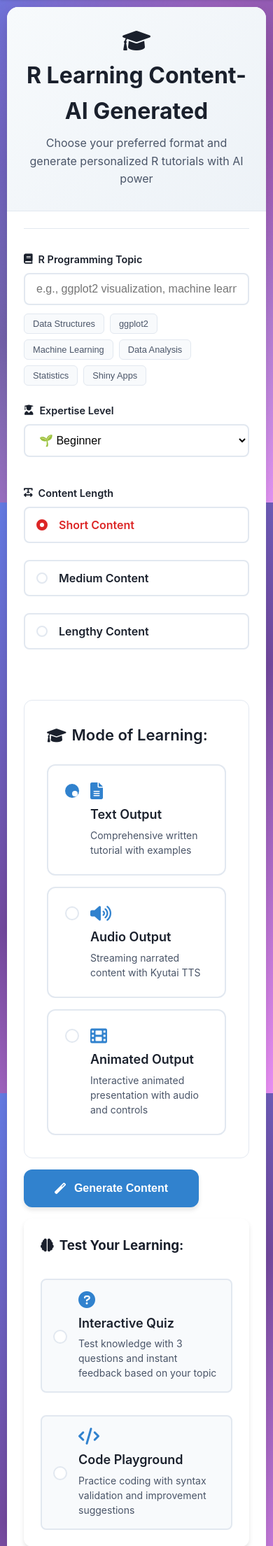
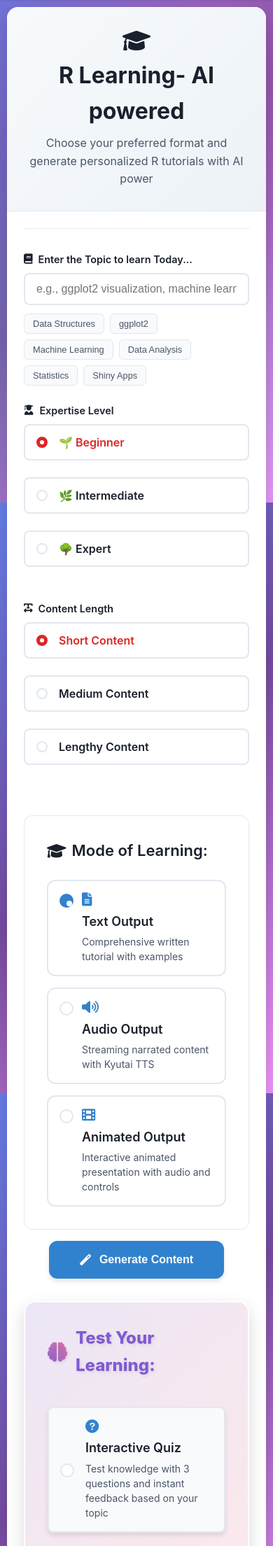
Before and after one commit to grprakasam/LMSAI, a Flask app: page / in a window 390 px wide. Shown: the part 126-2335 px from the top of the page at 70% size. Run offline with Flask 3, Linux system fonts and the light colour scheme; data that the repository does not hold is empty; parts of the project's set-up code (start-up, migrations or seed data) failed here and were passed over; some libraries are stand-ins or nearby versions.

Commit message:
feat: Enhanced UI with radio buttons for expertise and improved learning section
- Changed Expertise Level from dropdown to radio button options
- Updated Mode of Learning to display in same line with reduced icon sizes
- Renamed "R programming topic" to "Enter the Topic to learn Today..."
- Renamed "R Learning Content- AI Generated" to "R Learning- AI powered"
- Enhanced Test Your Learning section with visual improvements:
  * Added gradient backgrounds and shadow effects
  * Improved typography with larger fonts and text shadows
  * Added hover animations and shimmer effects
  * Enhanced mobile responsiveness
- Center-aligned the Generate Content button

🤖 Generated with [Claude Code](https://claude.ai/code)

Co-Authored-By: Claude <noreply@anthropic.com>

```diff
--- a/static/dashboard.css
+++ b/static/dashboard.css
@@ -202,22 +202,25 @@ body::before {
 }
 
 .radio-group {
-    display: grid;
-    grid-template-columns: repeat(auto-fit, minmax(280px, 1fr));
+    display: flex;
+    flex-wrap: wrap;
     gap: 1rem;
+    justify-content: space-between;
 }
 
 .radio-option {
     position: relative;
     display: flex;
     align-items: flex-start;
-    gap: 1rem;
-    padding: 1.5rem;
+    gap: 0.75rem;
+    padding: 1rem;
     border: 2px solid var(--border-color);
     border-radius: var(--radius-lg);
     background: var(--surface-white);
     cursor: pointer;
     transition: all 0.3s ease;
+    flex: 1;
+    min-width: 200px;
 }
 
 .radio-option:hover {
@@ -283,7 +286,7 @@ body::before {
 }
 
 .option-content i {
-    font-size: 1.5rem;
+    font-size: 1.2rem;
     color: var(--accent-blue);
     margin-bottom: 0.5rem;
     display: block;
@@ -350,13 +353,31 @@ body::before {
     cursor: pointer;
     transition: all 0.3s ease;
     margin-top: 1rem;
+    box-shadow: var(--shadow-md);
+    position: relative;
+    overflow: hidden;
 }
 
 .quiz-option:hover {
     border-color: var(--accent-purple);
-    background: rgba(128, 90, 213, 0.05);
-    transform: translateY(-2px);
-    box-shadow: var(--shadow-md);
+    background: linear-gradient(135deg, rgba(128, 90, 213, 0.1) 0%, rgba(255, 107, 107, 0.1) 100%);
+    transform: translateY(-3px);
+    box-shadow: var(--shadow-lg);
+}
+
+.quiz-option::before {
+    content: '';
+    position: absolute;
+    top: 0;
+    left: -100%;
+    width: 100%;
+    height: 100%;
+    background: linear-gradient(90deg, transparent, rgba(255, 255, 255, 0.4), transparent);
+    transition: left 0.5s ease;
+}
+
+.quiz-option:hover::before {
+    left: 100%;
 }
 
 .quiz-option input[type="radio"]:checked + .radio-custom {
@@ -2643,26 +2664,54 @@ body::before {
 
 /* Test Learning Section Styles */
 .test-learning-section {
-    background: var(--surface-white);
-    border-radius: var(--radius-lg);
-    padding: 1.5rem;
-    margin: 1rem 0;
-    box-shadow: var(--shadow-md);
+    background: linear-gradient(135deg, rgba(126, 87, 194, 0.15) 0%, rgba(255, 107, 107, 0.15) 100%);
+    border-radius: var(--radius-xl);
+    padding: 2rem;
+    margin: 2rem 0;
+    box-shadow: var(--shadow-lg);
+    border: 2px solid transparent;
+    background-clip: padding-box;
+    position: relative;
+}
+
+.test-learning-section::before {
+    content: '';
+    position: absolute;
+    top: 0;
+    left: 0;
+    right: 0;
+    bottom: 0;
+    background: linear-gradient(135deg, var(--accent-purple), var(--accent-pink));
+    border-radius: inherit;
+    z-index: -1;
+    margin: -2px;
 }
 
 .test-learning-section h3 {
-    color: var(--text-primary);
-    margin-bottom: 1rem;
-    font-weight: 700;
-    display: flex;
-    align-items: center;
-    gap: 0.5rem;
+    color: var(--accent-purple);
+    margin-bottom: 1.5rem;
+    font-weight: 800;
+    display: flex;
+    align-items: center;
+    justify-content: center;
+    gap: 0.75rem;
+    font-size: 1.75rem;
+    text-shadow: 2px 2px 4px rgba(0,0,0,0.1);
+}
+
+.test-learning-section h3 i {
+    background: linear-gradient(45deg, var(--accent-purple), var(--accent-pink));
+    -webkit-background-clip: text;
+    -webkit-text-fill-color: transparent;
+    background-clip: text;
+    font-size: 2rem;
+    animation: pulse 2s ease-in-out infinite;
 }
 
 .test-options {
     display: grid;
     grid-template-columns: 1fr 1fr;
-    gap: 1rem;
+    gap: 1.5rem;
 }
 
 /* Mobile Responsiveness for Playground */
@@ -2676,6 +2725,14 @@ body::before {
         grid-template-columns: 1fr;
     }
 
+    .test-learning-section h3 {
+        font-size: 1.5rem;
+    }
+
+    .test-learning-section h3 i {
+        font-size: 1.75rem;
+    }
+
     .editor-controls {
         flex-direction: column;
     }
--- a/templates/dashboard.html
+++ b/templates/dashboard.html
@@ -24,7 +24,7 @@
     <div class="container">
         <div class="main-content">
             <div class="header-section">
-                <h1><i class="fas fa-graduation-cap"></i> R Learning Content- AI Generated</h1>
+                <h1><i class="fas fa-graduation-cap"></i> R Learning- AI powered</h1>
                 <p class="subtitle">Choose your preferred format and generate personalized R tutorials with AI power</p>
             </div>
 
@@ -33,7 +33,7 @@
                 <div class="input-section">
                     <div class="form-group">
                         <label for="topic">
-                            <i class="fas fa-book"></i> R Programming Topic
+                            <i class="fas fa-book"></i> Enter the Topic to learn Today...
                         </label>
                         <input type="text" id="topic" name="topic" class="form-control"
                                placeholder="e.g., ggplot2 visualization, machine learning with caret, data manipulation..." required>
@@ -49,15 +49,26 @@
 
                     <div class="form-row">
                         <div class="form-group">
-                            <label for="expertise">
+                            <label>
                                 <i class="fas fa-user-graduate"></i> Expertise Level
                             </label>
-                            <select id="expertise" name="expertise" class="form-control" required>
-                                <option value="">Select your level</option>
-                                <option value="beginner" selected>🌱 Beginner</option>
-                                <option value="intermediate">🌿 Intermediate</option>
-                                <option value="expert">🌳 Expert</option>
-                            </select>
+                            <div class="radio-group-inline">
+                                <label class="radio-option-inline">
+                                    <input type="radio" name="expertise" value="beginner" checked>
+                                    <span class="radio-custom-inline"></span>
+                                    <span class="option-text">🌱 Beginner</span>
+                                </label>
+                                <label class="radio-option-inline">
+                                    <input type="radio" name="expertise" value="intermediate">
+                                    <span class="radio-custom-inline"></span>
+                                    <span class="option-text">🌿 Intermediate</span>
+                                </label>
+                                <label class="radio-option-inline">
+                                    <input type="radio" name="expertise" value="expert">
+                                    <span class="radio-custom-inline"></span>
+                                    <span class="option-text">🌳 Expert</span>
+                                </label>
+                            </div>
                         </div>
 
                         <div class="form-group" id="durationGroup">
@@ -127,9 +138,11 @@
                     </div>
                 </div>
 
-                <button type="submit" id="generateBtn" class="btn btn-primary btn-generate">
-                    <i class="fas fa-magic"></i> Generate Content
-                </button>
+                <div style="display: flex; justify-content: center;">
+                    <button type="submit" id="generateBtn" class="btn btn-primary btn-generate">
+                        <i class="fas fa-magic"></i> Generate Content
+                    </button>
+                </div>
 
                 <!-- Test Your Learning Section -->
                 <div class="test-learning-section">
```
